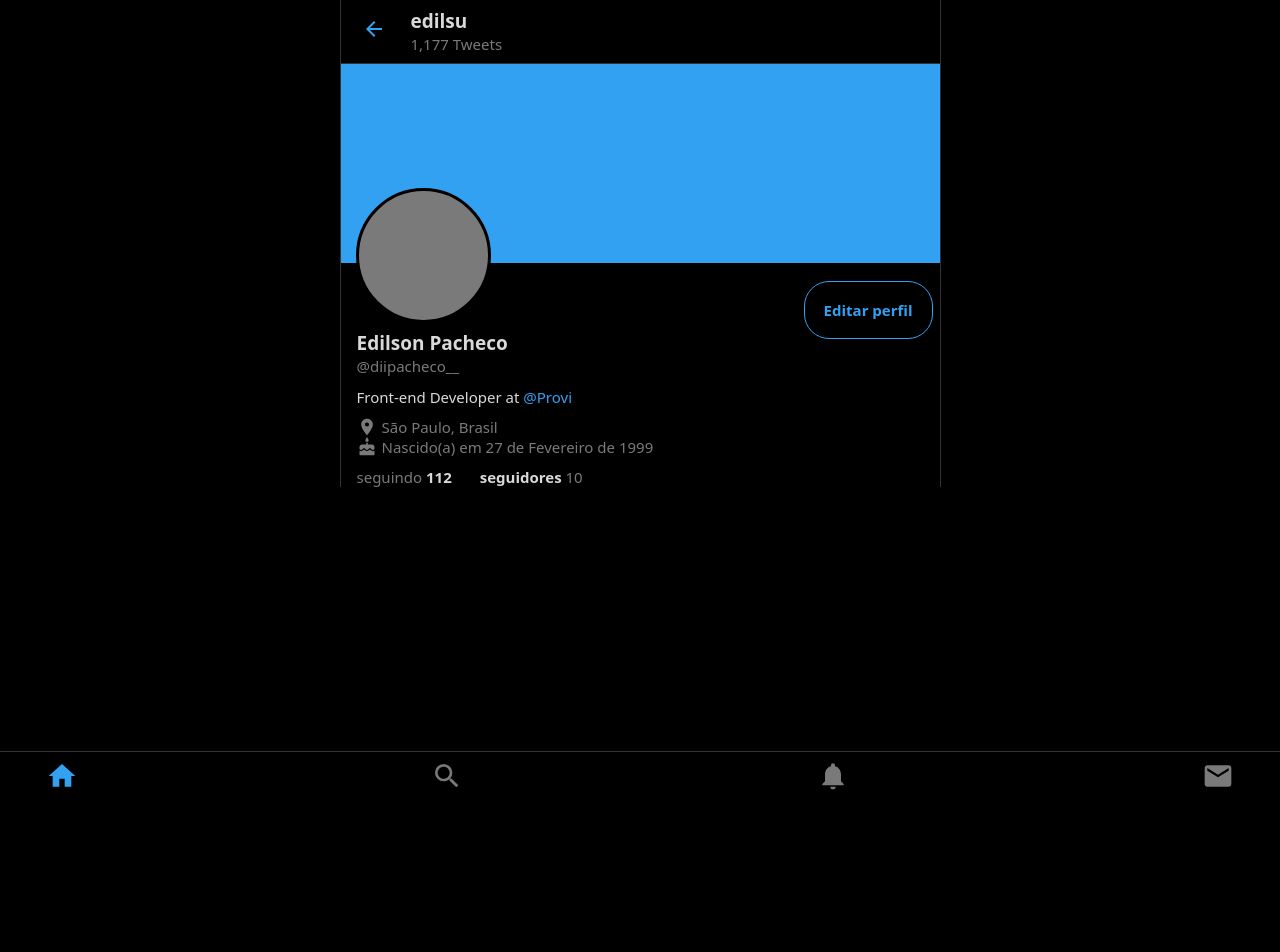
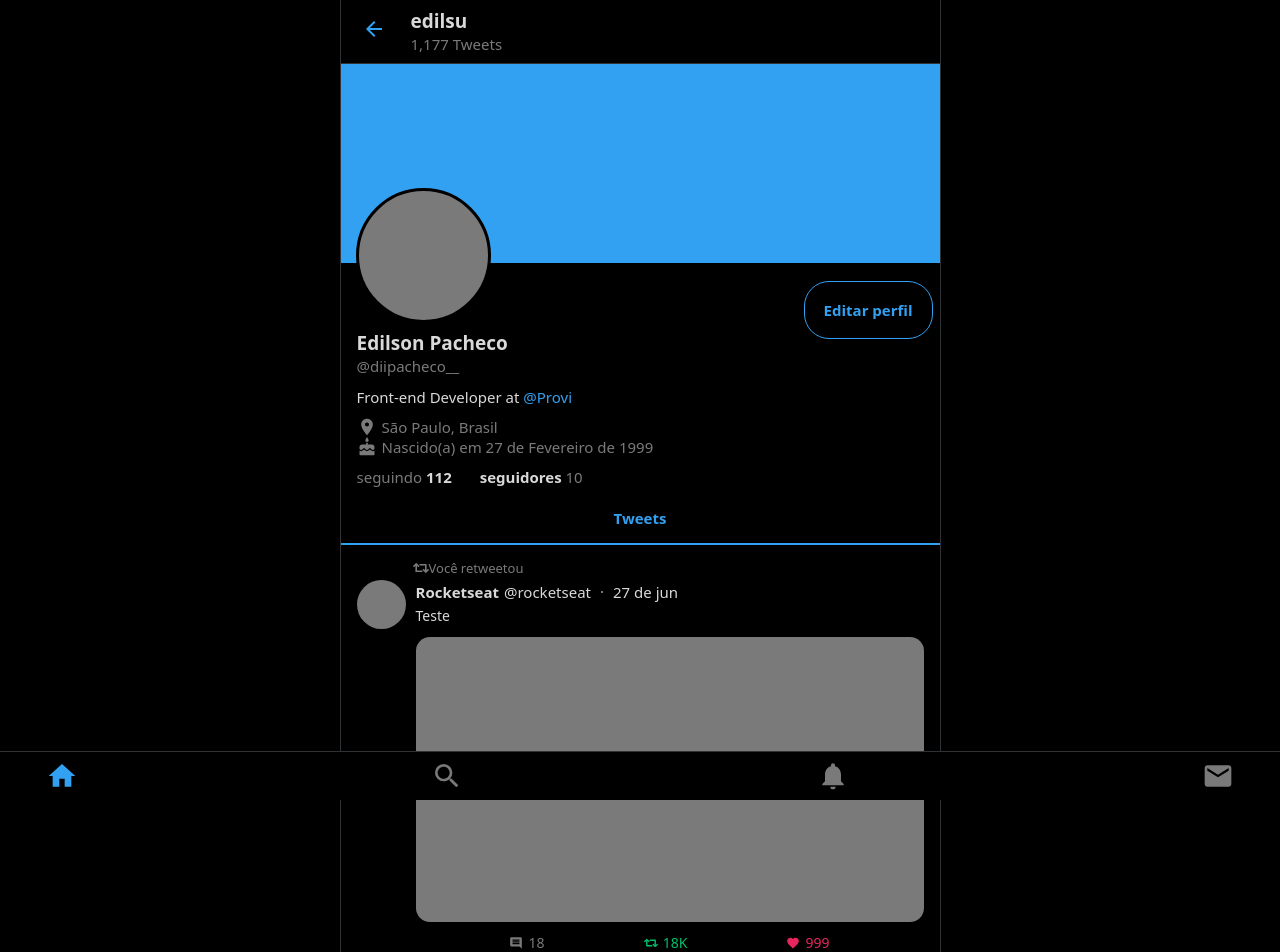
Before and after one commit to diipacheco/twitter-clone, a React (Create React App) app: page / in a window 1280 px wide. Shown: the top 952 px of the page. Before the commit the page ends 800 px from the top, so only its background shows below. Built offline with nearby package versions, Linux system fonts and the light colour scheme.

Commit message:
Adiciona o componente de Feed

```diff
--- /dev/null
+++ b/src/components/Feed/index.tsx
@@ -0,0 +1,22 @@
+import React from 'react';
+
+import Tweet from '../Tweet';
+
+import { Container, Tab, Tweets } from './styles';
+
+const Feed: React.FC = () => {
+  return (
+    <Container>
+      <Tab>Tweets</Tab>
+
+      <Tweets>
+        <Tweet />
+        <Tweet />
+        <Tweet />
+        <Tweet />
+      </Tweets>
+    </Container>
+  );
+};
+
+export default Feed;
--- /dev/null
+++ b/src/components/Feed/styles.ts
@@ -0,0 +1,30 @@
+import styled from 'styled-components';
+
+export const Container = styled.div`
+  display: flex;
+  flex-direction: column;
+`;
+
+export const Tab = styled.div`
+  width: 100%;
+  margin-top: 10px;
+  padding: 11px 0 15px;
+
+  font-weight: bold;
+  font-size: 15px;
+  color: var(--twitter);
+  text-align: center;
+
+  border-bottom: 2px solid var(--twitter);
+
+  &:hover {
+    background: var(--twitter-dark-hover);
+  }
+`;
+
+export const Tweets = styled.div`
+  display: flex;
+  flex-direction: column;
+
+  flex-shrink: 0;
+`;
--- a/src/components/Profile/index.tsx
+++ b/src/components/Profile/index.tsx
@@ -1,5 +1,7 @@
 import React from 'react';
 import { MdLocationOn, MdCake } from 'react-icons/md';
+
+import Feed from '../Feed';
 
 import {
   Container,
@@ -52,6 +54,8 @@ const Profile: React.FC = () => {
           </span>
         </FollowAge>
       </ProfileData>
+
+      <Feed />
     </Container>
   );
 };
--- /dev/null
+++ b/src/components/Tweet/index.tsx
@@ -0,0 +1,63 @@
+import React from 'react';
+import { MdComment, MdFavorite } from 'react-icons/md';
+import { FaRetweet } from 'react-icons/fa';
+
+import {
+  Container,
+  Retweeted,
+  Body,
+  Avatar,
+  Content,
+  Header,
+  Dot,
+  Description,
+  ImageContent,
+  Icons,
+  Status,
+} from './styles';
+
+const Tweet: React.FC = () => {
+  return (
+    <Container>
+      <Retweeted>
+        <FaRetweet size={16} />
+        Você retweetou
+      </Retweeted>
+
+      <Body>
+        <Avatar />
+        <Content>
+          <Header>
+            <strong>Rocketseat</strong>
+            <span>@rocketseat</span>
+            <Dot />
+            <time>27 de jun</time>
+          </Header>
+
+          <Description>Teste</Description>
+
+          <ImageContent />
+
+          <Icons>
+            <Status>
+              <MdComment />
+              18
+            </Status>
+
+            <Status>
+              <FaRetweet />
+              18K
+            </Status>
+
+            <Status>
+              <MdFavorite />
+              999
+            </Status>
+          </Icons>
+        </Content>
+      </Body>
+    </Container>
+  );
+};
+
+export default Tweet;
--- /dev/null
+++ b/src/components/Tweet/styles.ts
@@ -0,0 +1,156 @@
+import styled from 'styled-components';
+
+export const Container = styled.div`
+  display: flex;
+  flex-direction: column;
+
+  padding: 14px 16px;
+  border-bottom: 1px solid var(--outline);
+
+  max-width: 100%;
+`;
+
+export const Retweeted = styled.div`
+  display: flex;
+  align-items: center;
+
+  font-size: 13px;
+  color: var(--gray);
+
+  padding-left: 56px;
+
+  > svg {
+    fill: var(--gray);
+  }
+`;
+
+export const Body = styled.div`
+  display: flex;
+  margin-top: 3px;
+
+  position: relative;
+`;
+export const Avatar = styled.div`
+  width: 49px;
+  height: 49px;
+  flex-shrink: 0;
+
+  border-radius: 50%;
+  background: var(--gray);
+
+  position: absolute;
+  top: 0;
+  left: 0;
+`;
+export const Content = styled.div`
+  width: 100%;
+  display: flex;
+  flex-direction: column;
+
+  margin-top: 2px;
+  padding-left: 59px;
+`;
+export const Header = styled.div`
+  display: flex;
+  align-items: center;
+
+  font-size: 15px;
+  white-space: nowrap;
+
+  > strong {
+    margin-right: 5px;
+  }
+
+  > span,
+  time {
+    color: (--gray);
+  }
+
+  > strong,
+  span {
+    white-space: nowrap;
+    text-overflow: ellipsis;
+    overflow: hidden;
+  }
+`;
+
+export const Dot = styled.div`
+  width: 2px;
+  height: 2px;
+
+  margin: 0 10px;
+  background: var(--gray);
+`;
+
+export const Description = styled.p`
+  font-size: 14px;
+  margin-top: 4px;
+`;
+
+export const ImageContent = styled.div`
+  width: 100%;
+  height: min(285px, max(175px, 41vw));
+
+  margin-top: 12px;
+  border-radius: 14px;
+
+  background: var(--gray);
+  cursor: pointer;
+
+  &:hover {
+    opacity: 0.7;
+  }
+`;
+export const Icons = styled.div`
+  display: flex;
+  align-items: center;
+  justify-content: space-between;
+  flex-wrap: wrap;
+  width: 100%;
+
+  margin: 11px auto 0;
+
+  @media (min-width: 330px) {
+    width: 63%;
+
+    > div {
+      cursor: pointer;
+      &:hover {
+        opacity: 0.7;
+      }
+    }
+  }
+`;
+export const Status = styled.div`
+  display: flex;
+  align-items: center;
+
+  font-size: 14px;
+
+  > svg {
+    margin-right: 5px;
+  }
+
+  &:nth-child(1) {
+    &,
+    > svg path {
+      color: var(--gray);
+    }
+  }
+
+  &:nth-child(2) {
+    color: var(--retweet);
+
+    > svg {
+      fill: var(--retweet);
+    }
+  }
+
+  &:nth-child(3) {
+    color: var(--like);
+
+    > svg {
+      fill: var(--like);
+    }
+  }
+`;
```
